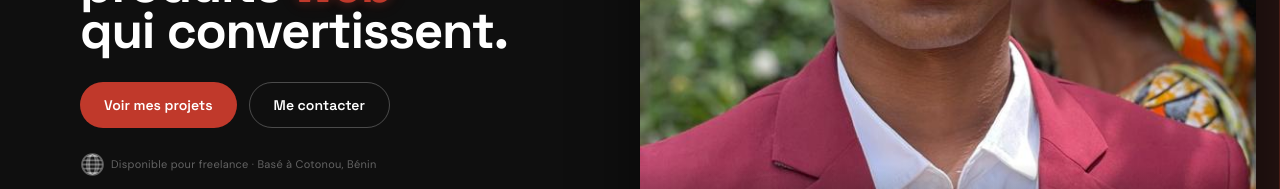
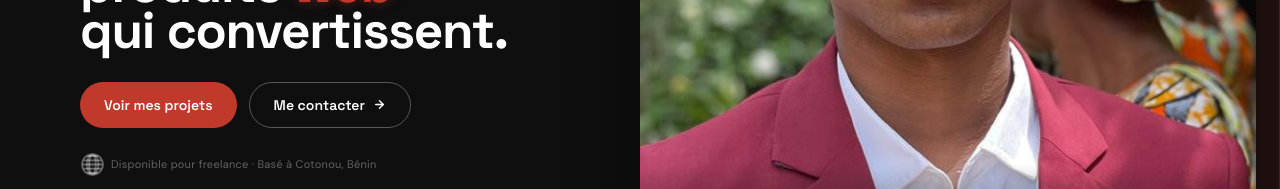
Before and after one commit to Djonihkm/portfolio, a Next.js app: page / in a window 1280 px wide. Shown: the part 416-605 px from the top of the page. Built offline with nearby package versions, Linux system fonts and the light colour scheme.

Commit message:
animation du bouton me contacter sur le hero

```diff
--- a/app/components/Hero.tsx
+++ b/app/components/Hero.tsx
@@ -159,12 +159,27 @@ export default function Hero() {
             >
               Voir mes projets
             </motion.a>
-            <a
-              href="#contact"
-              className="inline-flex items-center justify-center px-6 py-3 rounded-full text-sm font-semibold text-white border border-white/25 hover:border-white/60 hover:bg-white/5 transition-all duration-300"
-            >
-              Me contacter
-            </a>
+            <div className="relative">
+              {/* Rings pulsants */}
+              {!reduced && <>
+                <span className="absolute inset-0 rounded-full border border-white/30 animate-contact-ping" />
+                <span className="absolute inset-0 rounded-full border border-white/15 animate-contact-ping" style={{ animationDelay: "0.8s" }} />
+              </>}
+              <a
+                href="#contact"
+                className="relative inline-flex items-center justify-center gap-2 px-6 py-3 rounded-full text-sm font-semibold text-white border border-white/30 hover:border-white/70 hover:bg-white/8 transition-all duration-300 group"
+              >
+                Me contacter
+                <svg
+                  className="transition-transform duration-300 group-hover:translate-x-1"
+                  width="13" height="13" viewBox="0 0 24 24" fill="none"
+                  stroke="currentColor" strokeWidth="2.5" strokeLinecap="round" strokeLinejoin="round"
+                >
+                  <line x1="5" y1="12" x2="19" y2="12" />
+                  <polyline points="12 5 19 12 12 19" />
+                </svg>
+              </a>
+            </div>
           </motion.div>
 
           {/* Ligne de crédibilité */}
--- a/app/globals.css
+++ b/app/globals.css
@@ -23,6 +23,19 @@ body {
 h1, h2, h3, h4, h5, h6,
 .font-bold, .font-semibold, .font-black {
   font-family: var(--font-display), sans-serif;
+}
+
+/* ── Hero — CTA "Me contacter" ring pulsant ── */
+@keyframes contact-ping {
+  0%   { transform: scale(1);    opacity: 0.6; }
+  70%  { transform: scale(1.55); opacity: 0; }
+  100% { transform: scale(1.55); opacity: 0; }
+}
+.animate-contact-ping {
+  animation: contact-ping 2.2s ease-out infinite;
+}
+@media (prefers-reduced-motion: reduce) {
+  .animate-contact-ping { animation: none; }
 }
 
 /* ── Nav underline hover ── */
```
